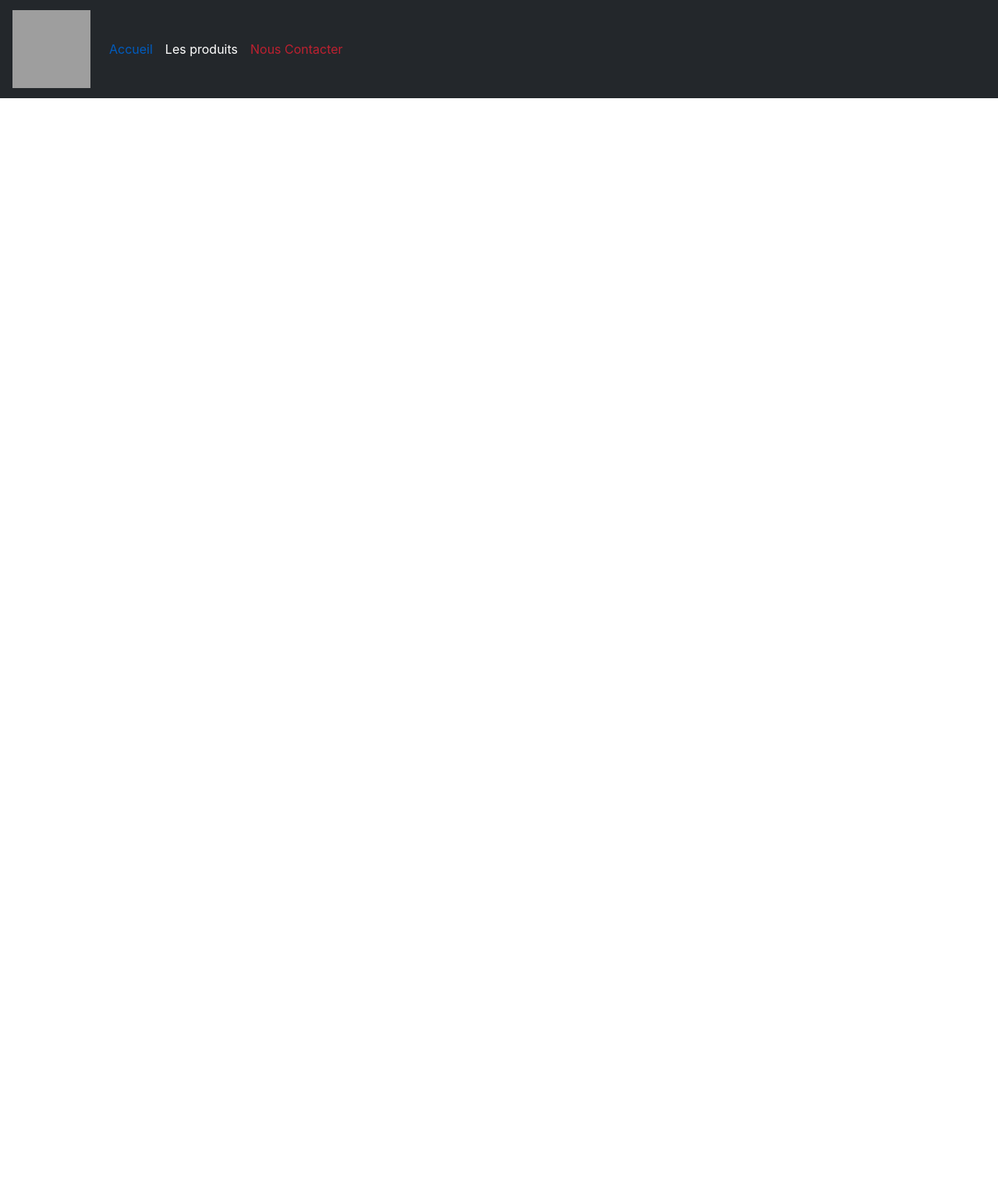
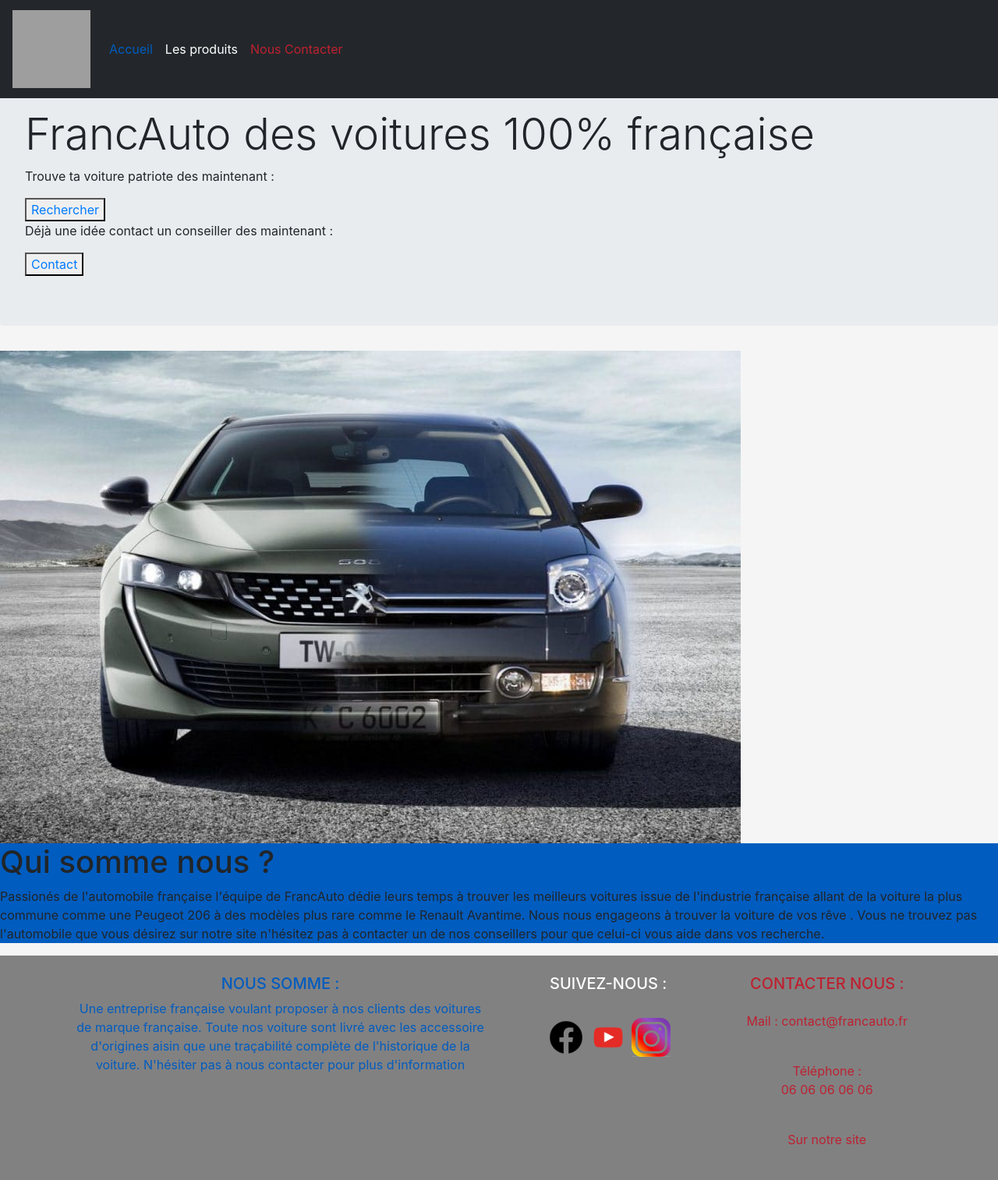
Before and after one commit to eric-gilles/Projet-Web, a PHP site: page / in a window 1280 px wide. Shown: the whole page at 78% size. Before the commit the page ends 126 px from the top, so only its background shows below. Run offline with PHP 8.4, Linux system fonts and the light colour scheme; grey boxes are pictures that could not be loaded.

Commit message:
mise en page des fichier .php

```diff
--- a/fiche_produit.php
+++ b/fiche_produit.php
@@ -16,11 +16,13 @@
 
 	<!-- Bootstrap & CSS -->
 	<link rel="stylesheet" href="./css/style.css">
-    <link rel="stylesheet" href="./css/bootstrap.min.css">
+        <link rel="stylesheet" href="./css/bootstrap.min.css">
 </head>
 <body>
 
-    <!-- Chargement JavaScript -->
+
+
+    <!-- Chargement Script -->
     <!-- jQuery first, then Popper.js, then Bootstrap JS -->
     <script src="https://code.jquery.com/jquery-3.5.1.slim.min.js"></script>
     <script src="https://cdn.jsdelivr.net/npm/popper.js@1.16.1/dist/umd/popper.min.js"></script>
--- a/inc/footer.php
+++ b/inc/footer.php
@@ -17,7 +17,7 @@
   <div class="container p-4">
     <!--Grid row-->
     <div class="row">
-      <!--Grid column-->
+      <!--Petit résumé de l'entreprise-->
       <div class="col-lg-6 col-md-12 mb-4 mb-md-0">
         <h5 class="text-uppercase" style='color:#005cbf;'>Nous somme :</h5>
 
@@ -27,32 +27,28 @@
             de l'historique de la voiture. N'hésiter pas à nous contacter pour plus d'information
         </p>
       </div>
-      <!--Grid column-->
+      <!-- Fin résumé-->
 
-      <!--Grid column-->
+      <!--Réseaux sociaux-->
       <div class="col-lg-3 col-md-6 mb-4 mb-md-0">
         <h5 style="color:white;" class="text-uppercase">Suivez-nous :</h5>
+        <br>
+        <a href="http://facebook.com">
+            <img src="./img/social/facebook.png" width="50" height="50" alt="facebook logo">
+        </a>
 
-        <ul class="list-unstyled mb-0">
-          <li>
-            <a href="">
-            <img src="./img/social/facebook.png" width="50" height="50" alt="facebook logo">
-            </a>
-          </li>
-          <li>
-            <a href="#!" class="text-dark">Link 2</a>
-          </li>
-          <li>
-            <a href="#!" class="text-dark">Link 3</a>
-          </li>
-          <li>
-            <a href="#!" class="text-dark">Link 4</a>
-          </li>
-        </ul>
+        <a href="http://youtube.com">
+            <img src="./img/social/youtube.png" width="50" height="50" alt="youtube logo">
+        </a>
+
+        <a href="http://instagram.com">
+            <img src="./img/social/instagram.png" width="50" height="50" alt="instagram logo">
+        </a>
+
       </div>
-      <!--Grid column-->
+      <!--Fin réseaux sociaux-->
 
-      <!--Grid column-->
+      <!--Contact-->
       <div class="col-lg-3 col-md-6 mb-4 mb-md-0" style="color: #bd2130;">
         <h5 style="color: #bd2130;" class="text-uppercase mb-0">Contacter nous :</h5>
         <br>
@@ -74,7 +70,7 @@
           </li>
         </ul>
       </div>
-      <!--Grid column-->
+      <!--Fin contact-->
     </div>
     <!--Grid row-->
   </div>
--- /dev/null
+++ b/inc/jumbotron.php
@@ -0,0 +1,18 @@
+<?php
+
+/* ./jumbotron
+ *
+ * Jumbotron pour l'indexe
+ * code : require_once = './inc/jumbotron'
+ * @date 05/2021
+ * @author Lilian Boullée
+ */
+
+?>
+<div class="jumbotron rounded ">
+    <h1 class="display-4">FrancAuto des voitures 100% française</h1>
+    <p>Trouve ta voiture patriote des maintenant :</p>
+    <button><a href="./produits.php" target="target">Rechercher</a></button>
+    <p>Déjà une idée contact un conseiller des maintenant :</p>
+    <button><a href="./contact.php" target="target">Contact</a></button>
+</div>
--- a/index.php
+++ b/index.php
@@ -1,12 +1,13 @@
 <?php
 
 /**
- * index.php
+ * /index.php
  * Page d'accueil du Projet
  * @author E.Gilles & L.Boullee
  * @date 04/2021
  */
-?><!DOCTYPE html>
+?>
+<!DOCTYPE html>
 <html lang="fr">
 <head>
     <meta charset="UTF-8">
@@ -18,16 +19,47 @@
     <link rel="stylesheet" href="./css/style.css">
     <link rel="stylesheet" href="./css/bootstrap.min.css">
 </head>
-<body>
+<body class="background-color-grey">
+
+    <!-- barre de naviguation + jumbotron -->
     <?php
     //barre de navigation
     require_once './inc/navbar.php';
+    //jumbotron
+    require_once './inc/jumbotron.php';
     ?>
+    <!-- Fin jumbotron+bar de naviguation -->
 
-    <!-- Chargement JavaScript -->
+    <!-- Affichage image voiture française -->
+    <img src="img/index-img/voiture.jpg" alt="photo de voiture"/>
+    <!-- Fin affichage -->
+
+    <div style="background-color: #005cbf;">
+
+        <!-- Petit résumé -->
+        <h1>Qui somme nous ?</h1>
+        <p>Passionés de l'automobile française l'équipe de FrancAuto dédie leurs temps à trouver les meilleurs
+            voitures issue de l'industrie française allant de la voiture la plus commune comme une Peugeot 206
+            à des modèles plus rare comme le Renault Avantime. Nous nous engageons à trouver la voiture de vos rêve
+            . Vous ne trouvez pas l'automobile que vous désirez sur notre site n'hésitez pas à contacter un de nos conseillers
+            pour que celui-ci vous aide dans vos recherche.
+        </p>
+
+
+    </div>
+
+    <!-- Affichage de ./footer.php -->
+    <?php
+    //footer
+    require_once './inc/footer.php';
+    ?>
+    <!-- Fin affichage -->
+
+    <!-- Chargement Script -->
     <!-- jQuery first, then Popper.js, then Bootstrap JS -->
     <script src="https://code.jquery.com/jquery-3.5.1.slim.min.js"></script>
     <script src="https://cdn.jsdelivr.net/npm/popper.js@1.16.1/dist/umd/popper.min.js"></script>
     <script src="https://stackpath.bootstrapcdn.com/bootstrap/4.5.2/js/bootstrap.min.js"></script>
+
 </body>
 </html>
```
Also changed, not shown: img/index-img/voiture.jpg (added), img/social/instagram.png (added), img/social/youtube.png (added), produits.php (indentation only). Lines whose indentation alone changed are shown as unchanged.
